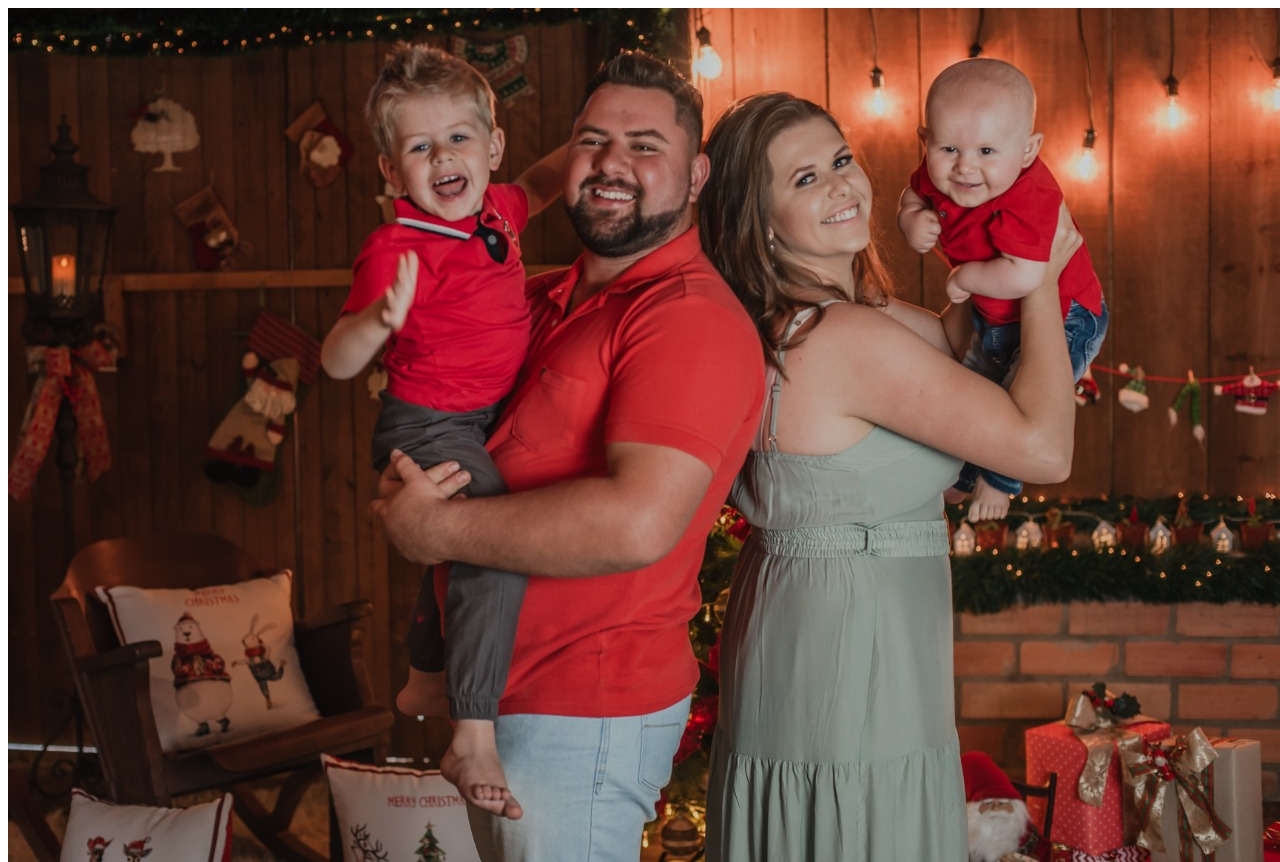
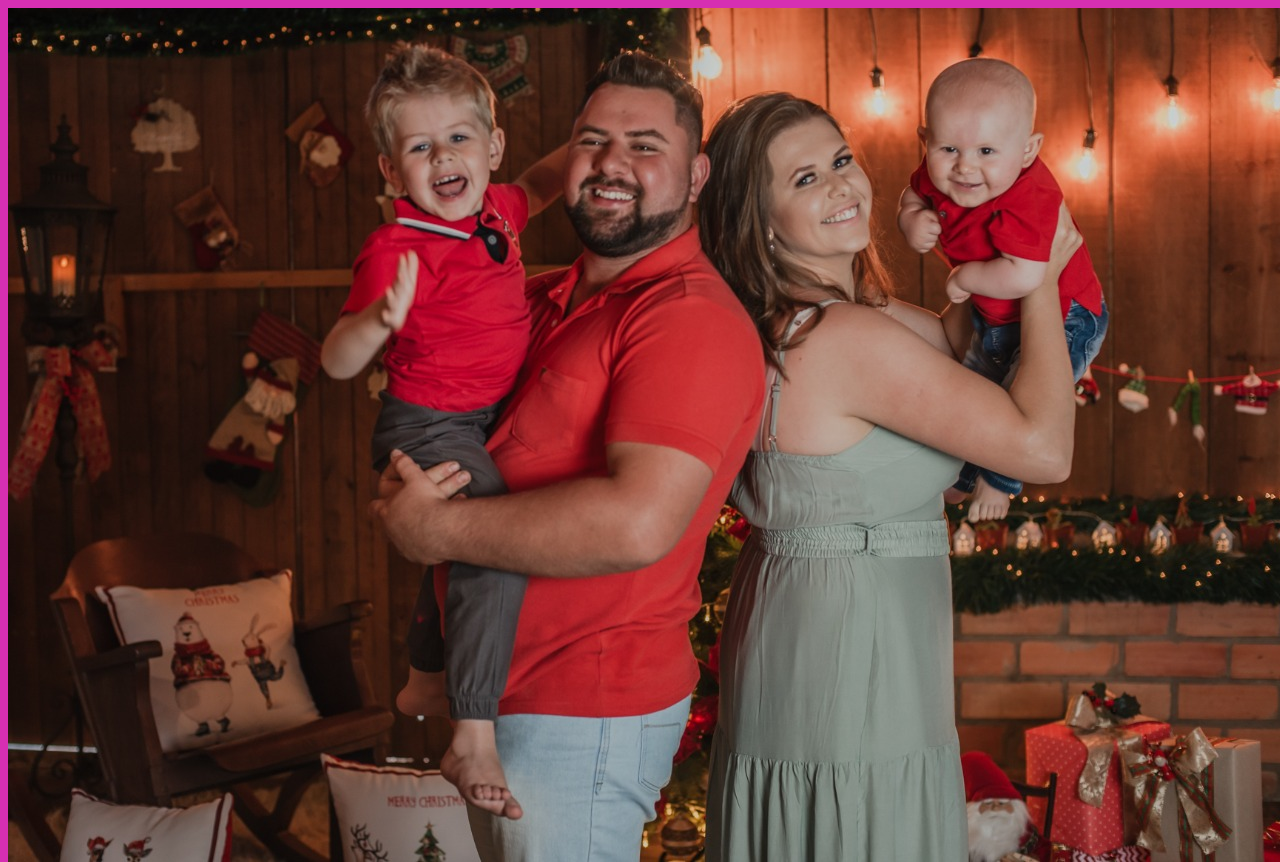
Before and after one commit to ProfessoraEliane/formacaoquinta, a plain HTML site: page index.html in a window 1280 px wide. Shown: the top 862 px of the page. Drawn offline with Linux system fonts and the light colour scheme.

Commit message:
editando

```diff
--- a/style.css
+++ b/style.css
@@ -1,4 +1,4 @@
-body { background-color: rgb(rgb(214, 47, 178);
+body { background-color: rgb(214, 47, 178);
 }
 h1 { text-align: center; color: #440a2f;}
 p {text-align: justify ; color:black}
```
